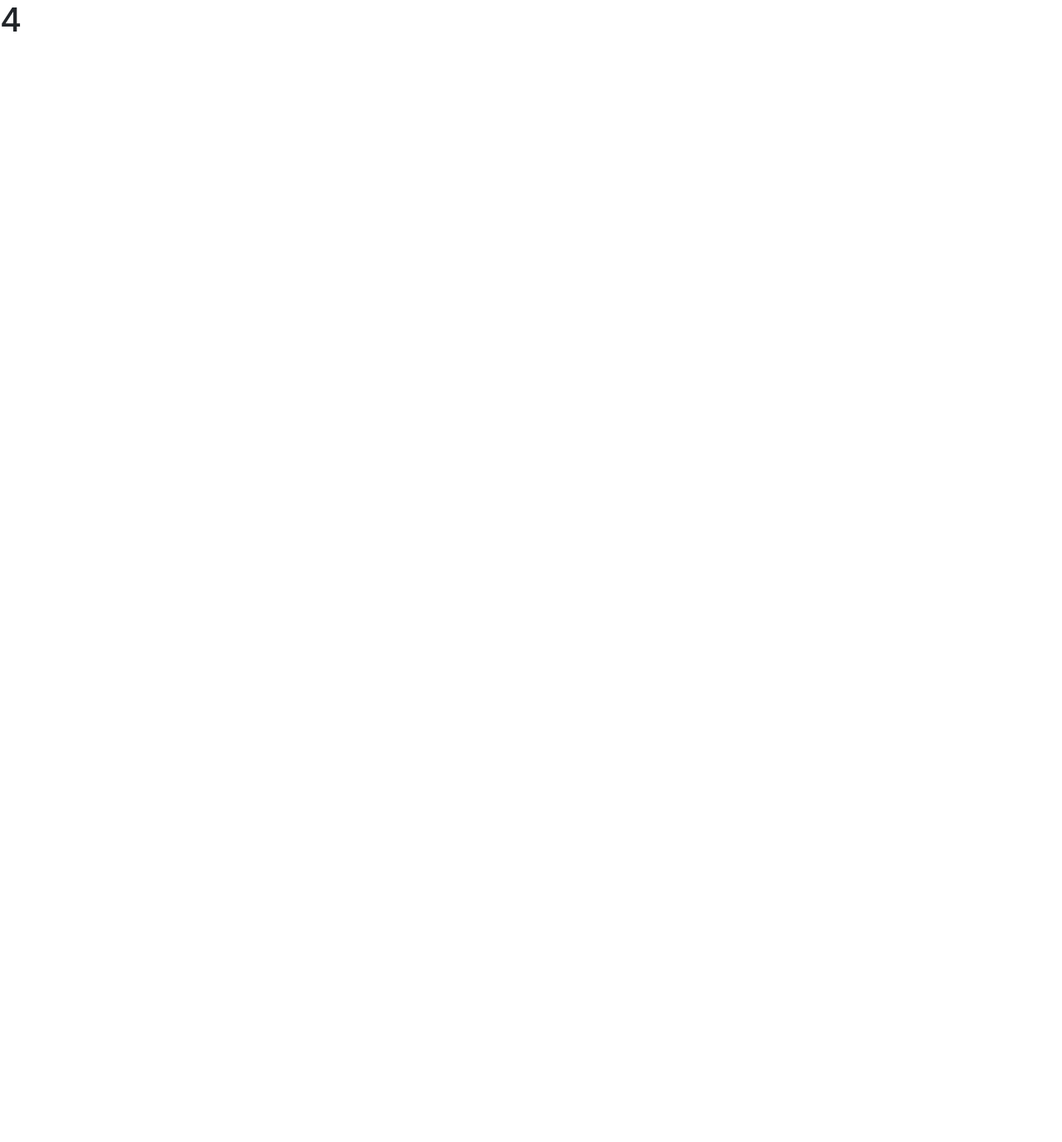
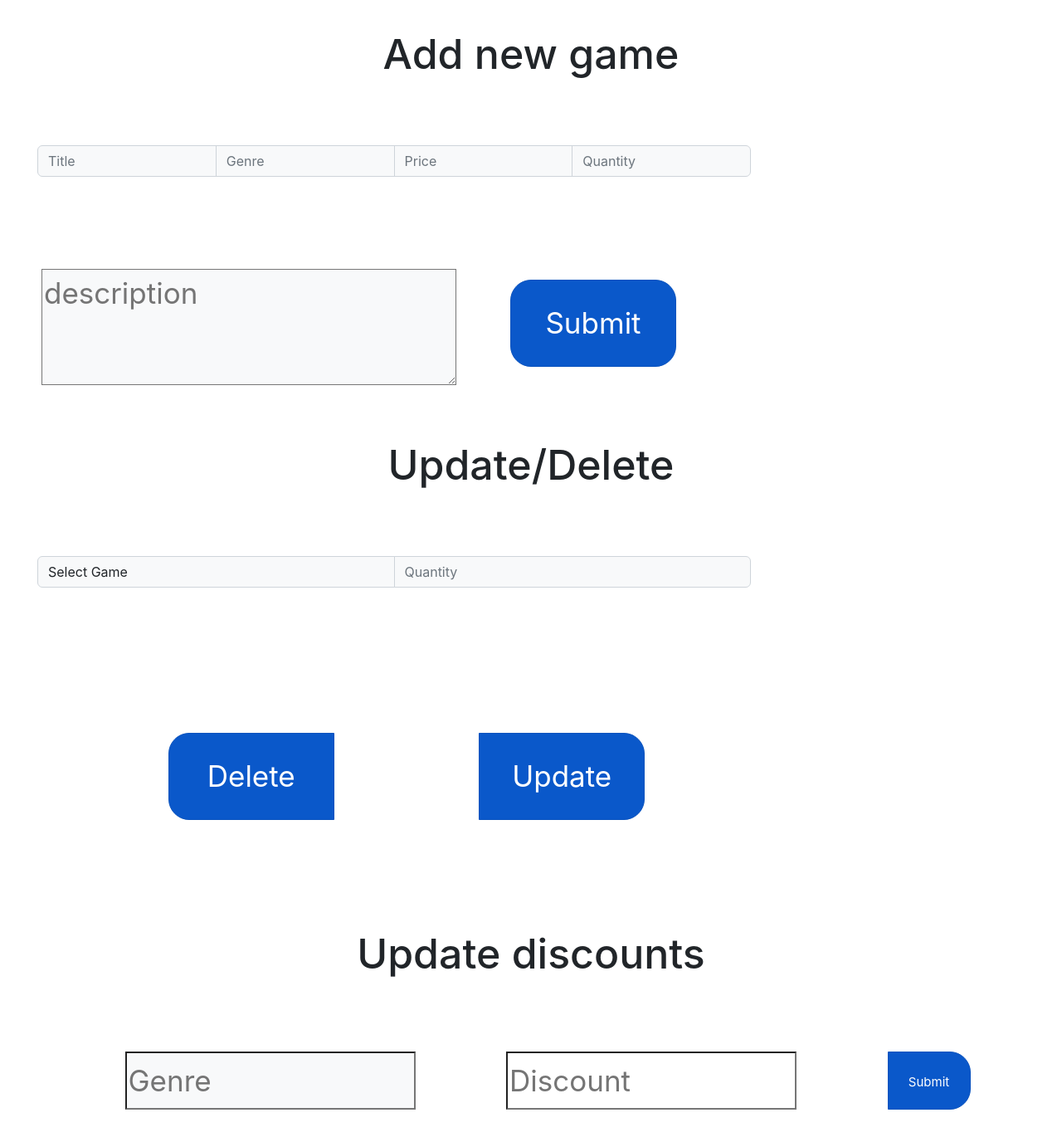
Before and after one commit to GaryC3/BizarreBazaar, a React (Create React App) app in the folder spring-with-react-main/react-frontend-project-two/project-two/: page /merchant in a window 1280 px wide. Shown: the top 1376 px of the page at 83% size. Before the commit the page ends 800 px from the top, so only its background shows below. Built offline with nearby package versions, Linux system fonts and the light colour scheme.

Commit message:
merchant page  badplaceholder

```diff
--- a/spring-with-react-main/react-frontend-project-two/project-two/src/components/merchant/MDelete.jsx
+++ b/spring-with-react-main/react-frontend-project-two/project-two/src/components/merchant/MDelete.jsx
@@ -0,0 +1,43 @@
+import axios from "axios";
+import { useRef } from 'react';
+
+export const MDelete = () => {
+
+    const title = useRef();
+    const quantity = useRef();
+    return(
+        <>
+        <div class="input-group mb-3 long">
+            <select class="form-control bg-light" searchable="Search here..">
+                <option value="" disabled selected>Select Game</option>
+                <option value="1">a</option>
+                <option value="2">b</option>
+                <option value="3">c</option>
+                <option value="4">d</option>
+                <option value="5">e</option>
+            </select>
+            <input type="number" class="form-control bg-light" placeholder="Quantity" ara-label="quantity" required />
+
+        </div>
+        <div class= "input-group mb-3 long3">
+            <button class="btn btn-primary active button1" type="button" /*onClick={handleSubmit}*/>Delete</button>
+
+            <button class="btn btn-primary active button1" type="button" /*onClick={handleSubmit}*/>Update</button>
+        </div>
+
+
+
+
+
+
+                    {/* <input type= "textarea" class="bg-light bigtextbox" placeholder="Description" aria-label="description" /> */}
+                    {/* <button class="btn btn-primary active merchantaddsubmit" type="button" /*onClick={handleSubmit}*//*>Submit</button> */}
+
+
+
+
+        </>
+
+
+    );
+}
--- a/spring-with-react-main/react-frontend-project-two/project-two/src/components/merchant/MDiscount.jsx
+++ b/spring-with-react-main/react-frontend-project-two/project-two/src/components/merchant/MDiscount.jsx
@@ -0,0 +1,20 @@
+import axios from "axios";
+import { useRef } from 'react';
+
+export const MDiscount = () => {
+
+    const genre = useRef();
+    const discount = useRef();
+    return(
+        <>
+        <div class="input-group mb-3 mdiscountbox">
+            <input type="text" class="bg-light long2" placeholder="Genre" aria-label="genre" required  />
+            <input type="number" class="bg-ligh long2" placeholder="Discount" ara-label="discount" required />
+            <button class="btn btn-primary active merchantdiscount long2" type="button" /*onClick={handleSubmit}*/>Submit</button>
+        </div>
+
+        </>
+
+
+    );
+}
--- a/spring-with-react-main/react-frontend-project-two/project-two/src/components/merchant/MNew.jsx
+++ b/spring-with-react-main/react-frontend-project-two/project-two/src/components/merchant/MNew.jsx
@@ -0,0 +1,34 @@
+import axios from "axios";
+import { useRef } from 'react';
+
+export const MNew = () => {
+
+    const title = useRef();
+    const genre = useRef();
+    const price = useRef();
+    const quantity = useRef();
+    const description = useRef();
+    return(
+        <>
+        <div class="input-group mb-3 long">
+            <input type="text" class="form-control bg-light" placeholder="Title" aria-label="title" required  />
+            <input type="text" class="form-control bg-light" placeholder="Genre" aria-label="genre" required  />
+            <input type="number" class="form-control bg-light" placeholder="Price" ara-label="price" required  />
+            <input type="number" class="form-control bg-light" placeholder="Quantity" ara-label="quantity" required />
+        </div>
+        <div class="input-group mb-3 longnopadding">
+
+                <div>
+                    <textarea class="bg-light bigtextbox" placeholder="description" aria-label="description"></textarea>
+                    {/* <input type= "textarea" class="bg-light bigtextbox" placeholder="Description" aria-label="description" /> */}
+                    <button class="btn btn-primary active merchantaddsubmit" type="button" /*onClick={handleSubmit}*/>Submit</button>
+
+                </div>
+
+        </div>
+        </>
+
+
+    );
+
+}
--- a/spring-with-react-main/react-frontend-project-two/project-two/src/index.css
+++ b/spring-with-react-main/react-frontend-project-two/project-two/src/index.css
@@ -24,6 +24,48 @@ code {
 
   margin-left: 85px;
   font-size: 35px;
+}
+.long3 {
+  margin: 45px;
+  padding-bottom: 0px;
+  width: 860px;
+  font-size: 35px;
+  justify-content: space-around;
+}
+.longnopadding {
+  margin: 5px;
+  padding-bottom: 50px;
+  width: 860px;
+  height: 200px;
+  font-size: 35px;
+}
+.bigtextbox {
+  height: 140px;
+  width: 500px;
+  margin: 45px;
+}
+.mdiscountbox {
+  justify-content: space-evenly;
+  height: 160px;
+
+}
+.merchantaddsubmit {
+  clear: left;
+  margin-left: 20px;
+  margin-bottom: 220px;
+  padding-top: 25px;
+  padding-bottom: 25px;
+  font-size: 35px;
+  width: 200px;
+  border-radius: 25px;
+}
+.merchantdiscount {
+  clear: left;
+  padding-top: 25px;
+  padding-bottom: 25px;
+  font-size: 15px;
+  width: 100px;
+  border-radius: 25px;
 }
 .button1 {
   clear: left;
--- a/spring-with-react-main/react-frontend-project-two/project-two/src/pages/Merchant.jsx
+++ b/spring-with-react-main/react-frontend-project-two/project-two/src/pages/Merchant.jsx
@@ -1,8 +1,16 @@
+import {admin} from "../components"
 export const Merchant = () => {
     return(
         <>
+        <div >
+            <h1 class="text-center title">Add new game</h1>
+            <admin.MNew />
+            <h1 class="text-center title">Update/Delete</h1>
+            <admin.MDelete />
+            <h1 class="text-center title">Update discounts</h1>
+            <admin.MDiscount />
+        </div>
 
-        <h1>4</h1>
         </>
     );
 }
```
